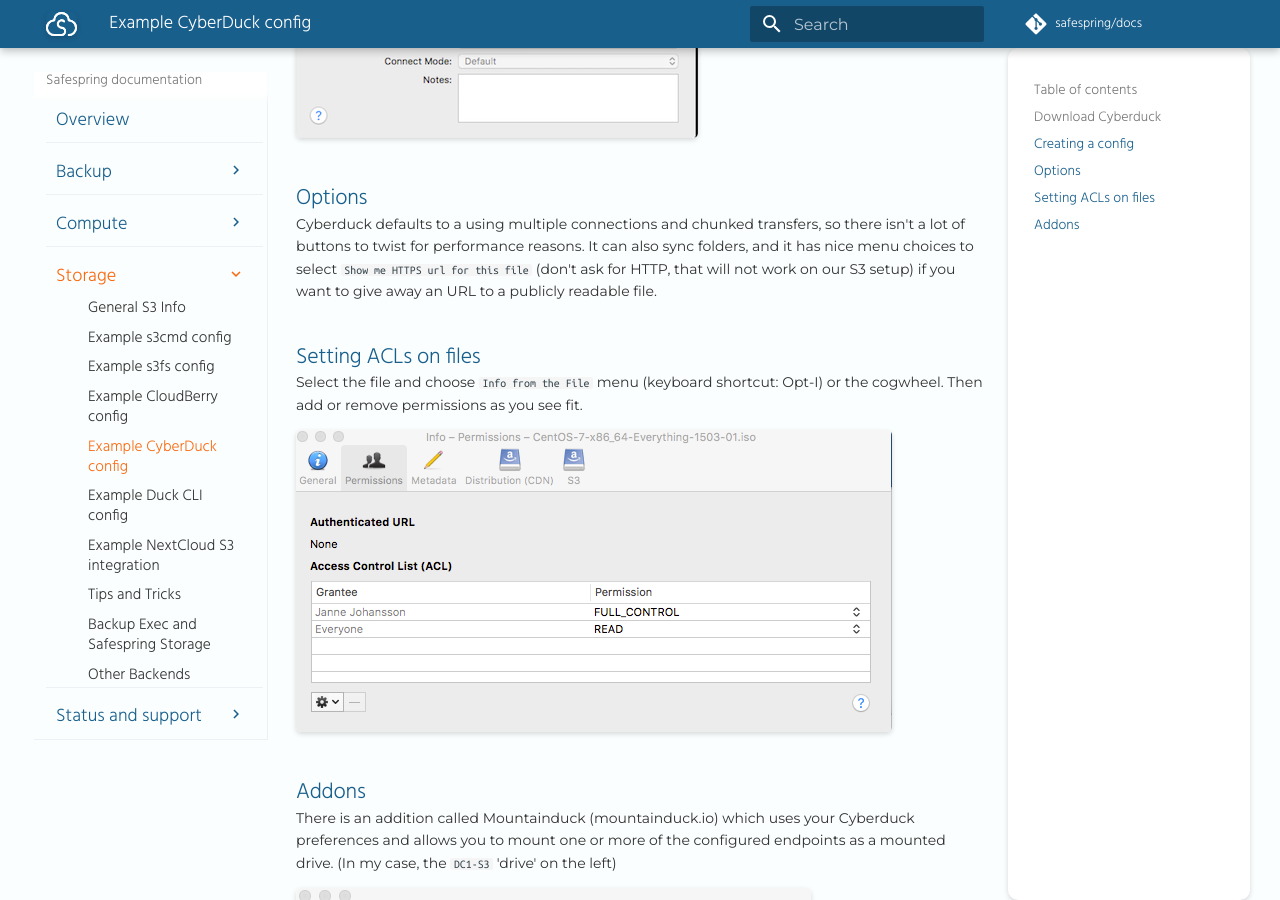
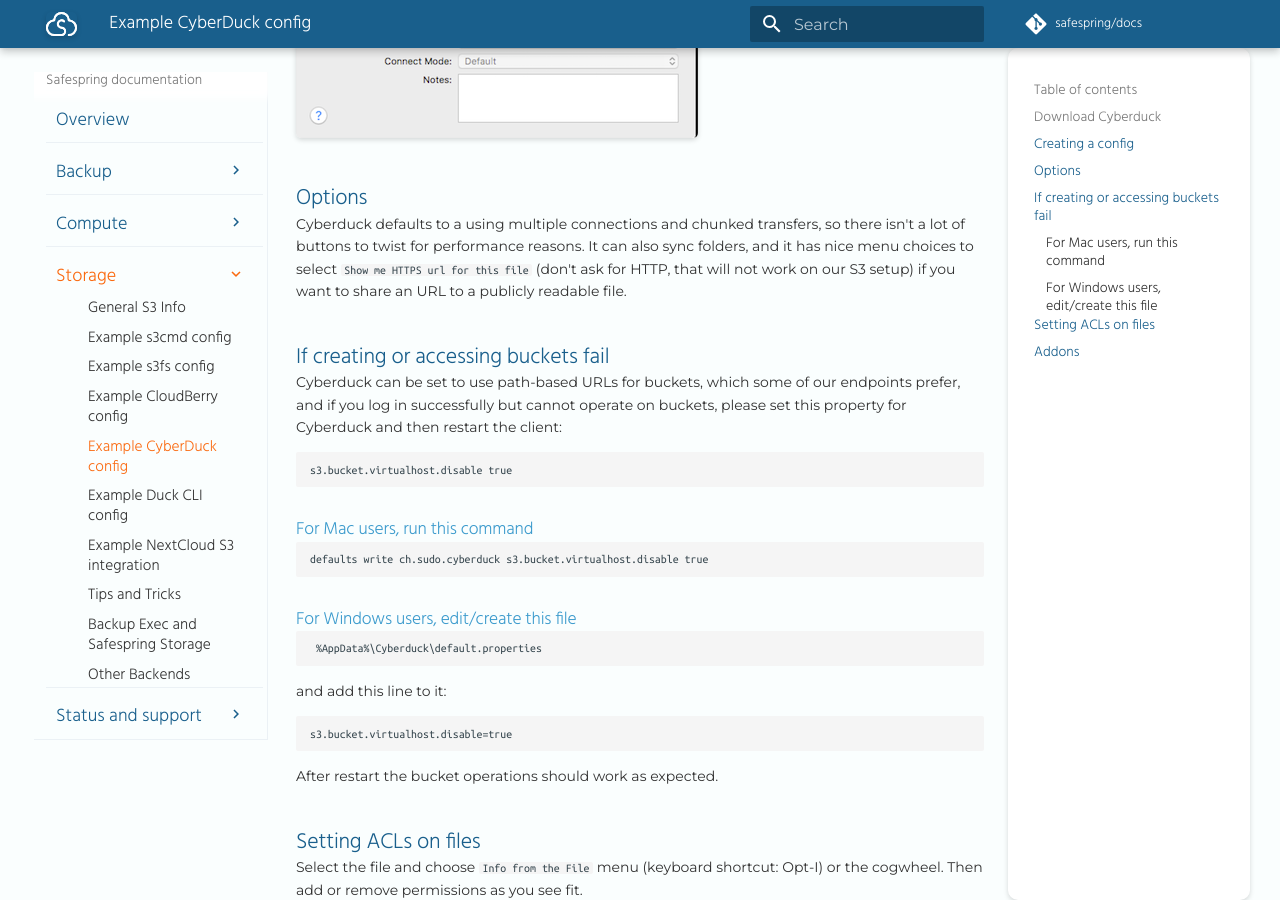
Before and after one commit to safespring/docs, an MkDocs documentation site: the page built from content/storage/cyberduck.md, in a window 1280 px wide and 900 px high, scrolled down 851 px. Built offline with MkDocs 1.6.1 and Material for MkDocs 9.7.7, drawn with Linux system fonts in a browser that asks for light colours; a script that is not in the unit is left out; comment, search, counter and statistics services are not loaded; old or Windows-style settings are respelled for this version of MkDocs.

Commit message:
Workaround for STO2 Storage to force CyberDuck path-based bucket access

```diff
--- a/content/storage/cyberduck.md
+++ b/content/storage/cyberduck.md
@@ -7,15 +7,16 @@
 
 ## Creating a config
 
-The main window will show "bookmarks" unless you are connected
-to somewhere, and in the lower left corner, press the `+` sign
-to add yet another one.
+The main window will show "bookmarks" unless you are connected to
+somewhere, and in the lower left corner, press the `+` sign to add yet
+another one.
 
 ![Add config](/images/cyberduckadd.png)
 
-Enter the host part of the [URL for your account](generalinfo.md) in the Server
-field and fill in your `access_key`. CyberDuck will prompt for the `secret_key` at
-first connect and store it in the system keyring.
+Enter the host part of the [URL for your account](generalinfo.md) in
+the Server field and fill in your `access_key`. CyberDuck will prompt
+for the `secret_key` at first connect and store it in the system
+keyring.
 
 ![Create config](/images/cyberduck1.png)
 
@@ -23,24 +24,47 @@
 
 Cyberduck defaults to a using multiple connections and chunked
 transfers, so there isn't a lot of buttons to twist for performance
-reasons. It can also sync folders, and it has nice menu choices
-to select `Show me HTTPS url for this file` (don't ask for HTTP,
-that will not work on our S3 setup) if you want to give away an
-URL to a publicly readable file.
+reasons. It can also sync folders, and it has nice menu choices to
+select `Show me HTTPS url for this file` (don't ask for HTTP, that
+will not work on our S3 setup) if you want to share an URL to a
+publicly readable file.
+
+## If creating or accessing buckets fail
+
+Cyberduck can be set to use path-based URLs for buckets, which some of
+our endpoints prefer, and if you log in successfully but cannot
+operate on buckets, please set this property for Cyberduck and then
+restart the client:
+
+    s3.bucket.virtualhost.disable true
+
+### For Mac users, run this command
+
+    defaults write ch.sudo.cyberduck s3.bucket.virtualhost.disable true
+
+### For Windows users, edit/create this file
+
+     %AppData%\Cyberduck\default.properties
+
+and add this line to it:
+
+    s3.bucket.virtualhost.disable=true
+
+After restart the bucket operations should work as expected.
 
 ## Setting ACLs on files
 
 Select the file and choose `Info from the File` menu (keyboard
-shortcut: Opt-I) or the cogwheel. Then add or remove permissions
-as you see fit.
+shortcut: Opt-I) or the cogwheel. Then add or remove permissions as
+you see fit.
 
 ![Permissions](/images/cyberduck2.png)
 
 ## Addons
 
-There is an addition called Mountainduck (mountainduck.io) which
-uses your Cyberduck preferences and allows you to mount one or
-more of the configured endpoints as a mounted drive. (In my case,
-the `DC1-S3` 'drive' on the left)
+There is an addition called Mountainduck (mountainduck.io) which uses
+your Cyberduck preferences and allows you to mount one or more of the
+configured endpoints as a mounted drive. (In my case, the `DC1-S3`
+'drive' on the left)
 
 ![Drives](/images/mountainduck1.png)
```
